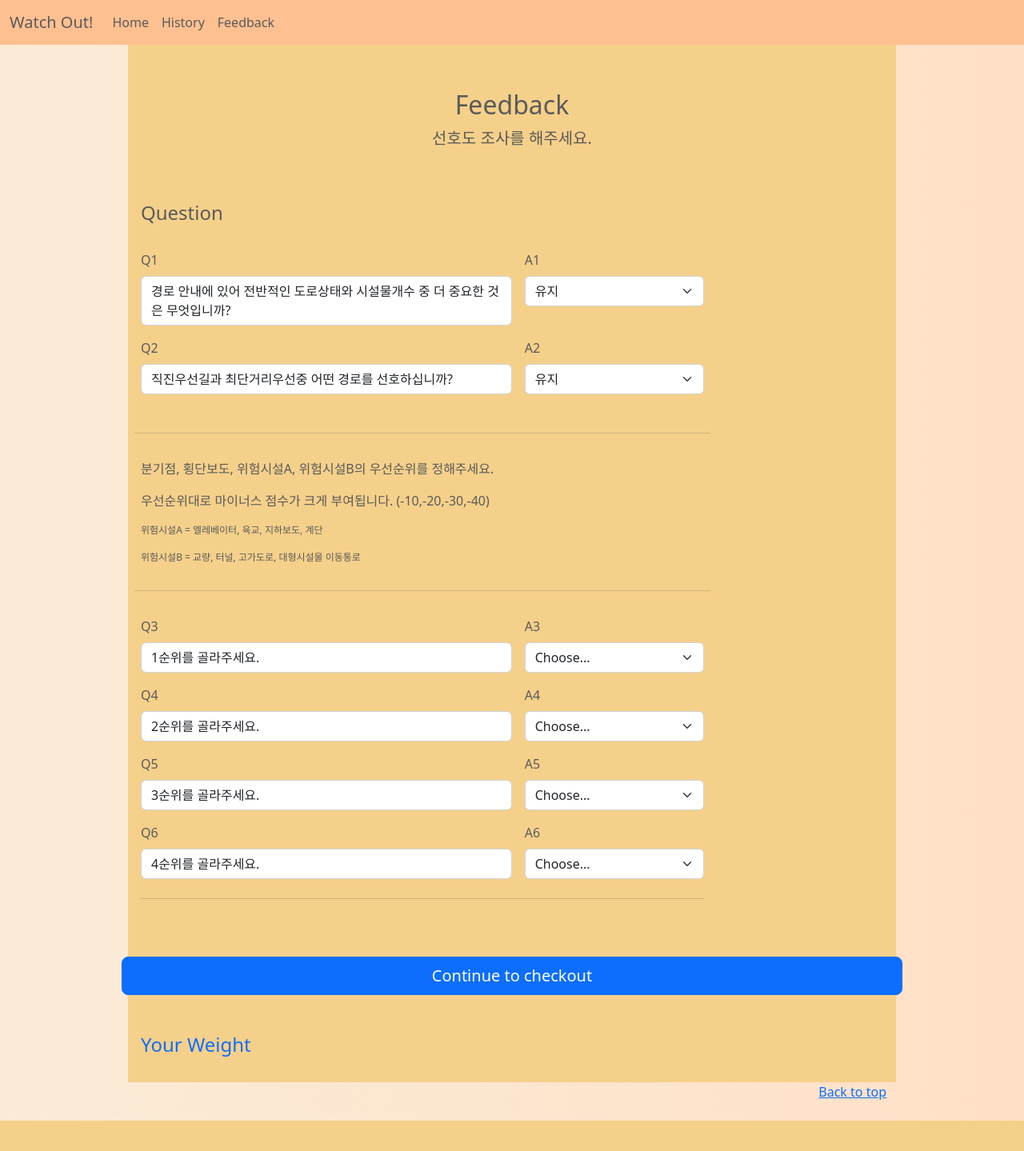
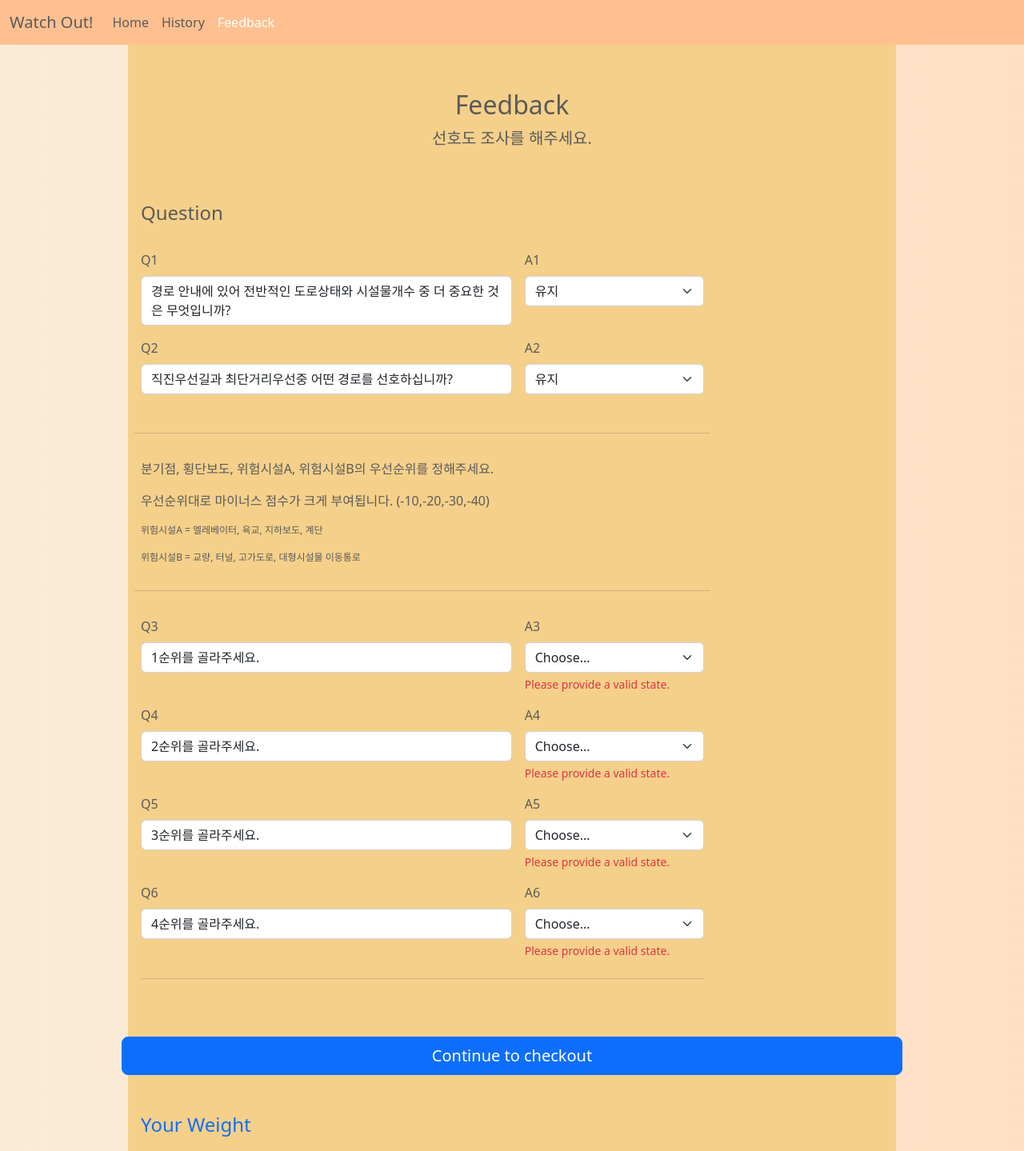
Before and after one commit to seoyoungshinn/watchOut_Page, a Flask app: page /feedback in a window 1280 px wide. Shown: the top 1439 px of the page at 80% size. Before the commit the page ends 1401 px from the top, so only its background shows below. Run offline with Flask 2, Linux system fonts and the light colour scheme; some libraries are stand-ins or nearby versions.

Commit message:
버튼밖

```diff
--- a/static/js/servey.js
+++ b/static/js/servey.js
@@ -250,3 +250,15 @@ function findOverlap(num) {
       }
     }
 }
+
+//choose고르면 빨간 경고 보이는 함수
+function showWarning(index){
+    var selectedId = document.getElementById("r"+index);
+    var warningId = document.getElementById("f"+index);
+    if(selectedId.options[selectedId.selectedIndex].value == "empty"){
+        warningId.style.display = "block";
+    }
+    else{
+        warningId.style.display = "none";
+    }
+}
--- a/templates/feedback.html
+++ b/templates/feedback.html
@@ -17,7 +17,7 @@
     <script src="./static/js/table.js" type="text/javascript"></script>
     <script src="./static/js/servey.js" type="text/javascript"></script>
     <link href="./static/css/bootstrap.min.css" rel="stylesheet" crossorigin="anonymous">
-
+    <script src="https://code.jquery.com/jquery-3.3.1.min.js" integrity="sha256-FgpCb/KJQlLNfOu91ta32o/NMZxltwRo8QtmkMRdAu8= sha256-T+aPohYXbm0fRYDpJLr+zJ9RmYTswGsahAoIsNiMld4=" crossorigin="anonymous"></script>
 
     <style>
       .bd-placeholder-img {
@@ -87,12 +87,19 @@
         transition: border-color .15s ease-in-out,box-shadow .15s ease-in-out;
       }
 
+      .feedback{
+        display: none;
+        width: 100%;
+        margin-top: 0.25rem;
+        font-size: .875em;
+        color: #dc3545;
+      }
     </style>
 
     <link href="./static/css/carousel.css" rel="stylesheet">
     <link href="./static/css/form-validation.css" rel="stylesheet">
   </head>
-  <body class="bg-light" style="background: linear-gradient(to right, #FAEBD7,#FFE0C6);">
+  <body class="bg-light" style="background: linear-gradient(to right, #FAEBD7,#FFE0C6);" onload="showWarning(1);showWarning(2);showWarning(3);showWarning(4);">
     <script type = "text/javascript">
 	</script>
 
@@ -112,7 +119,7 @@
                     <a class="nav-link" href="/history" style="color:#5a5a5a;">History</a>
                   </li>
                   <li class="nav-item">
-                    <a class="nav-link active" href="/feedback" style="color:#5a5a5a;">Feedback</a>
+                    <a class="nav-link active" href="/feedback">Feedback</a>
                   </li>
                 </ul>
               </div>
@@ -181,14 +188,14 @@
               </div>
               <div class="col-md-4">
                 <label for="state" class="form-label">A3</label>
-                <select class="form-select" id="r1" onchange="findOverlap(1);" required>
-                  <option value="">Choose...</option>
+                <select class="form-select" id="r1" onchange="findOverlap(1); showWarning(1);">
+                  <option value="empty">Choose...</option>
                   <option value="turn">분기점</option>
                   <option value="cross">횡단보도</option>
                   <option value="danA">위험시설A</option>
                   <option value="danB">위험시설B</option>
                 </select>
-                <div class="invalid-feedback">
+                <div class="feedback" id ="f1">
                   Please provide a valid state.
                 </div>
               </div>
@@ -200,14 +207,14 @@
               </div>
               <div class="col-md-4">
                 <label for="state" class="form-label">A4</label>
-                <select class="form-select" id="r2" onchange="findOverlap(2);" required>
-                  <option value="">Choose...</option>
+                <select class="form-select" id="r2" onchange="findOverlap(2); showWarning(2);">
+                  <option value="empty">Choose...</option>
                   <option value="turn">분기점</option>
                   <option value="cross">횡단보도</option>
                   <option value="danA">위험시설A</option>
                   <option value="danB">위험시설B</option>
                 </select>
-                <div class="invalid-feedback">
+                <div class="feedback" id ="f2">
                   Please provide a valid state.
                 </div>
               </div>
@@ -219,14 +226,14 @@
               </div>
               <div class="col-md-4">
                 <label for="state" class="form-label">A5</label>
-                <select class="form-select" id="r3" onchange="findOverlap(3);" required>
-                  <option value="">Choose...</option>
+                <select class="form-select" id="r3" onchange="findOverlap(3); showWarning(3);">
+                  <option value="empty">Choose...</option>
                   <option value="turn">분기점</option>
                   <option value="cross">횡단보도</option>
                   <option value="danA">위험시설A</option>
                   <option value="danB">위험시설B</option>
                 </select>
-                <div class="invalid-feedback">
+                <div class="feedback" id ="f3">
                   Please provide a valid state.
                 </div>
               </div>
@@ -238,14 +245,14 @@
               </div>
               <div class="col-md-4">
                 <label for="state" class="form-label">A6</label>
-                <select class="form-select" id="r4" onchange="findOverlap(4);" required>
-                  <option value="">Choose...</option>
+                <select class="form-select" id="r4" onchange="findOverlap(4); showWarning(4);">
+                  <option value="empty">Choose...</option>
                   <option value="turn">분기점</option>
                   <option value="cross">횡단보도</option>
                   <option value="danA">위험시설A</option>
                   <option value="danB">위험시설B</option>
                 </select>
-                <div class="invalid-feedback">
+                <div class="feedback" id ="f4">
                   Please provide a valid state.
                 </div>
               </div>
@@ -253,8 +260,8 @@
             </div>
             <hr class="my-4">
           </div>
-          <button class="w-100 btn btn-primary btn-lg" id="update" onclick="changeWeightPriority()">Continue to checkout</button>
         </form>
+        <button class="w-100 btn btn-primary btn-lg" id="update" onclick="changeWeightPriority()">Continue to checkout</button>
       </div>
     </div>
   </main>
```
